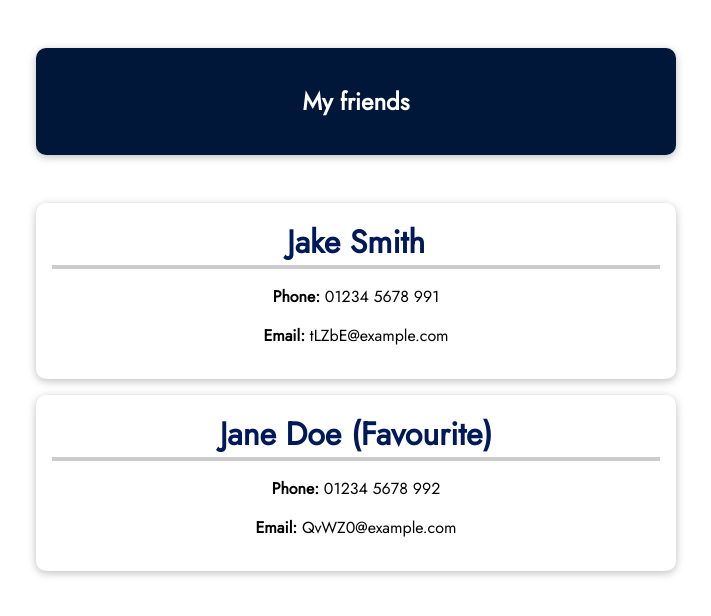
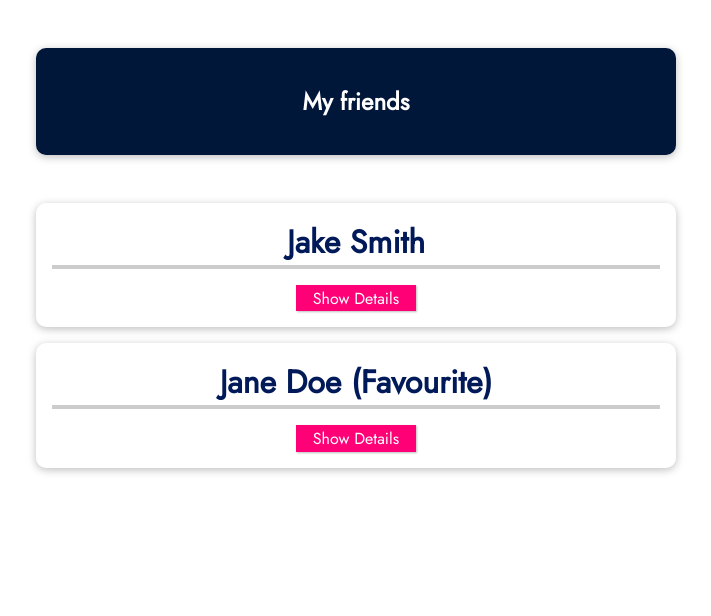
Before and after one commit to nzkks/vuejs-project, a Vue app: page / in a window 1280 px wide. Shown: the top 616 px of the page, without its empty margins (284-995 px from the left). Built offline with nearby package versions, Linux system fonts and the light colour scheme.

Commit message:
Show or hide details with a button click

```diff
--- a/src/components/friends/FriendContact.vue
+++ b/src/components/friends/FriendContact.vue
@@ -1,8 +1,11 @@
 <template>
   <li>
     <h2>{{ name }} {{ isFavourite ? '(Favourite)' : '' }}</h2>
-    <p><strong>Phone:</strong> {{ phoneNumber }}</p>
-    <p><strong>Email:</strong> {{ emailAddress }}</p>
+    <button @click="toggleDetails">{{ isDetailsVisible ? 'Hide' : 'Show' }} Details</button>
+    <div v-if="isDetailsVisible">
+      <p><strong>Phone:</strong> {{ phoneNumber }}</p>
+      <p><strong>Email:</strong> {{ emailAddress }}</p>
+    </div>
   </li>
 </template>
 
@@ -32,8 +35,14 @@ export default {
     },
   },
   data() {
-    return {};
+    return {
+      isDetailsVisible: false,
+    };
   },
-  methods: {},
+  methods: {
+    toggleDetails() {
+      this.isDetailsVisible = !this.isDetailsVisible;
+    },
+  },
 };
 </script>
```
